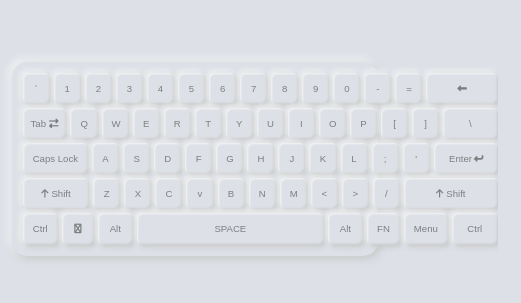
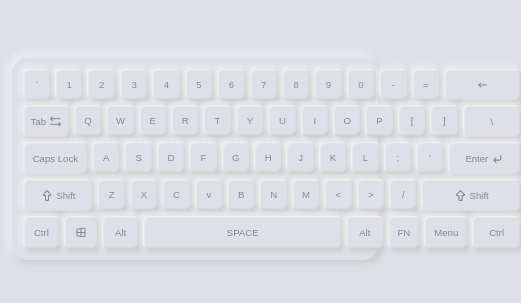
Before and after one commit to Mehrshad-Z/Neomorphism-Keyboard, a plain HTML site: page index.html in a window 390 px wide. Shown: the part 263-566 px from the top of the page, 521 px wide, since content can reach past the window. Drawn offline with Linux system fonts and the light colour scheme.

Commit message:
Add better icons and responsive them

```diff
--- a/css/style.css
+++ b/css/style.css
@@ -80,7 +80,7 @@ body {
   padding: 10px;
   overflow: hidden;
   background-color: rgb(221, 225, 231);
-  color: rgba(79, 79, 79, 0.68);
+  color: #888888;
   border-radius: 5px;
   box-shadow: 2px 2px 5px rgba(199, 199, 199, 0.98),    -2px -2px 6px rgba(246, 246, 246, 0.912),    inset 1px 1px 2px rgba(246, 246, 246, 0.912),    inset -1px -1px 2px rgba(199, 199, 199, 0.98);
   cursor: pointer;
@@ -125,6 +125,9 @@ body {
   .key:active{
     font-size: 0.9rem;
   }
+  img{
+    width: 1.4rem;
+  }
 }
 
 @media  screen and (max-width: 768px) {
@@ -132,10 +135,13 @@ body {
     gap: 6px;
   }
   .key{
-    font-size: 0.9rem;
+    font-size: 0.8rem;
   }
   .key:active{
     font-size: 0.8rem;
+  }
+  img{
+    width: 1.2rem;
   }
 }
 
@@ -149,4 +155,7 @@ body {
   .key:active{
     font-size: 0.5rem;
   }
+  img{
+    width: 0.8rem;
+  }
 }
--- a/index.html
+++ b/index.html
@@ -31,14 +31,14 @@
                     <input type="button" name="" id="" value="-" class="key key-square">
                     <input type="button" name="" id="" value="=" class="key key-square">
                     <label for="back-sapac" class="key">
-                        <i class="fas fa-long-arrow-alt-left"></i>
+                        <img src="img/arrow-narrow-left.svg" alt="">
                     </label>
                     <input type="button" name="" id="back-sapac" value="" hidden>
                 </div>
                 <div class="row row--1">
                     <label for="tab" class="key">
                         Tab
-                        <i class="fas fa-exchange-alt"></i>
+                        <img src="img/arrows-left-right.svg" alt="">
                     </label>
                     <input type="button" name="" id="tab" value="Tab" hidden>
                     <input type="button" name="" id="" value="Q" class="key key-square">
@@ -70,13 +70,13 @@
                     <input type="button" name="" id="" value="'" class="key key-square">
                     <label for="enter" class="key">
                         Enter
-                        <i class="fas fa-level-down-alt"></i>
+                        <img src="img/corner-down-left.svg" alt="">
                     </label>
                     <input type="button" name="" id="enter" value="Enter" hidden>
                 </div>
                 <div class="row row--3">
                     <label for="shift" class="key">
-                        <i class="fas fa-arrow-up"></i>
+                        <img src="img/arrow-big-up.svg" alt="">
                         Shift
                     </label>
                     <input type="button" name="" id="shift-l" value="Shift" hidden>
@@ -91,7 +91,7 @@
                     <input type="button" name="" id="" value=">" class="key key-square">
                     <input type="button" name="" id="" value="/" class="key key-square">
                     <label for="shift-r" class="key">
-                        <i class="fas fa-arrow-up"></i>
+                        <img src="img/arrow-big-up.svg" alt="">
                         Shift
                     </label>
                     <input type="button" name="" id="" value="Shift" hidden>
@@ -99,7 +99,7 @@
                 <div class="row row--4">
                     <input type="button" name="" id="" value="Ctrl" class="key">
                     <label for="winkey" class="key key-square">
-                        <i class="fa fa-windows"></i>
+                        <img src="img/brand-windows.svg" alt="">
                     </label>
                     <input type="button" name="" id="winkey" value="" hidden>
                     <input type="button" name="" id="" value="Alt" class="key">
```
Also changed, not shown: img/arrow-big-up.svg (added), img/arrow-narrow-left.svg (added), img/arrows-left-right.svg (added), img/brand-windows.svg (added), img/corner-down-left.svg (added).
